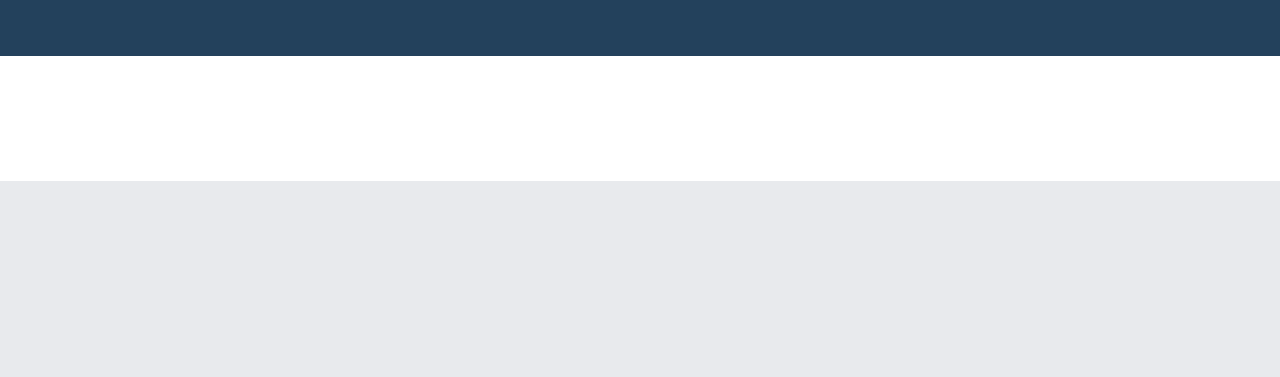
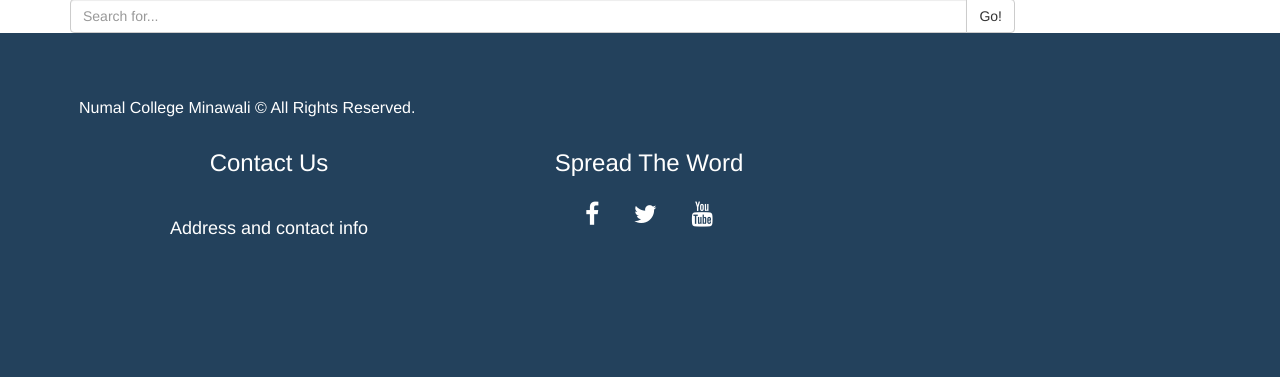
Before and after one commit to naeemrashid/FinalYearProject, a Flask app: page /catalog in a window 1280 px wide. Shown: the part 619-996 px from the top of the page. Before the commit the page ends 800 px from the top, so only its background shows below. Run offline with Flask 2, Linux system fonts and the light colour scheme; data that the repository does not hold is empty; some libraries are stand-ins or nearby versions.

Commit message:
fix layouts for home and catalog

```diff
--- a/application/app.py
+++ b/application/app.py
@@ -57,6 +57,9 @@
     application_catalog = mongo.db.catalog.find()
     return render_template('pages/catalog.html',application_catalog=application_catalog)
 
+@app.route('/catalog/<name>/details')
+def details(name=None):
+    return  render_template('pages/detail.html')
 @app.route('/add')
 def add():
     # payload={
@@ -86,6 +89,7 @@
 def add_app():
     # form = form = RegisterForm(request.form)
     return render_template('forms/add.html')
+
 # Error handlers.
 
 
--- a/application/static/css/main.css
+++ b/application/static/css/main.css
@@ -11,6 +11,8 @@
 html body{
     width: 100%;
     height: 100%;
+    font-weight: 300;
+}
     overflow-y: scroll;
 }
 .navbar{
@@ -125,12 +127,12 @@
 }
 
 /*landing page for home*/
-#home {
+.banner {
     background: url(/static/img/bg-jumbotron.png) no-repeat center center fixed;
     display: table;
     height: 100%;
     width: 100%;
-    padding-bottom: 20%;
+    padding: 10% 0 10% 0;
     position: relative;
     background-size: cover;
 }
@@ -144,6 +146,17 @@
 .landing-text h1{
     font-size: 500%;
     font-weight: 700;
+}
+.landing-text h2{
+    color: #78c9cf;
+    font-weight: 300;
+    padding: 2% 0 2% 0;
+}
+.banner-foot{
+    background: rgba(0,0,0,.3);
+    font-weight: 300;
+    text-align: center;
+    padding: 1% 0 1% 0;
 }
 .padding{
     padding: 80px 0;
--- a/application/static/css/main.quickfix.css
+++ b/application/static/css/main.quickfix.css
@@ -27,9 +27,6 @@
     line-height: 1.42857;
     font-weight: 300;
 }
-element {
-  height: 341px;
-}
 .center-block {
     display: block;
     margin-left: auto;
@@ -52,9 +49,6 @@
 .all-spacer-sm {
   padding: 3%;
 }
-element {
-  height: 124px;
-}
 .bg-lightGrayTwo {
   background-color: #ecf0f1;
 }
--- a/application/templates/layouts/main.html
+++ b/application/templates/layouts/main.html
@@ -76,7 +76,15 @@
       </div>
     </div>
 
-    {% block landing %}{% endblock %}
+    {% block landing %}
+    <div class="banner">
+      <div class="landing-text">
+          <h1>Educational Cloud Appstore</h1>
+          <h3>Pre-configured and Ready to Launch Applications with Docker and Kubernetes</h3>
+          <a href="#" class="btn btn-default btn-lg">Learn More</a>
+      </div>
+  </div>
+    {% endblock %}
     <!-- Begin page content -->
     <main id="content" role="main" class="container">
 
@@ -90,7 +98,6 @@
           {% endfor %}
         {% endif %}
       {% endwith %}
-
       {% block content %}{% endblock %}
 
     </main>
@@ -100,7 +107,28 @@
   <div id="footer">
     <div class="container">
       <p>Numal College Minawali &copy; All Rights Reserved.</p>
-      {% block footer %}{% endblock %}
+      {% block footer %}
+      <div class="container-fluid text-center">
+    <div class="row">
+        <div class="col-sm-4">
+            <h3>Contact Us</h3>
+            <br>
+            <h4>Address and contact info</h4>
+
+        </div>
+        <div class="col-sm-4">
+            <h3>Spread The Word</h3>
+            <a href="#" class="fa fa-facebook"></a>
+            <a href="#" class="fa fa-twitter"></a>
+            <a href="#" class="fa fa-youtube"></a>
+
+        </div>
+        <div class="col-sm-4">
+
+        </div>
+    </div>
+</div>
+      {% endblock %}
     </div>
   </div>
 
--- a/application/templates/pages/catalog.html
+++ b/application/templates/pages/catalog.html
@@ -1,27 +1,53 @@
 {% extends 'layouts/main.html' %}
-{% block title %}Applications Catalog{% endblock %}
+{% block landing %}
+<div class="banner">
+    <div class="landing-text">
+        <h1>Application Catalog for Students and Teachers</h1>
+        <h3>Pre-configured and Ready to Launch Educational Applications powered by Docker and Kubernetes </h3>
+        <a href="#" class="btn btn-default btn-lg">Learn More</a>
+    </div>
+</div>
+{% endblock %}
 {% block content %}
-
-<div class="jumbotron">
-  <div class="container" style="position:relative">
-    <div class="row">
-      <div class="col-xs-12 jumbotron-heading">
-        <h1>Packaged and Configured Applications For Desktops and Educational Cloud.</h1>
-      </div>
-      <div class="col-xs-12 jumbotron-bottom">
-        <h2><a href="https://rancher.com/support"><i class="fa fa-question"></i> Request Support </a></h2>
-      </div>
-    </div>
-  </div>
+<div class="search-bar">
+<div class="row">
+  <div class="col-lg-10 col-sm-12">
+    <div class="input-group">
+      <input type="text" class="form-control" placeholder="Search for...">
+      <span class="input-group-btn">
+        <button class="btn btn-default" type="button">Go!</button>
+      </span>
+    </div><!-- /input-group -->
+  </div><!-- /.col-lg-6 -->
+</div><!-- /.row -->
 </div>
-
-<div class="col-md-10 col-sm-8 col-xs-12 col-sm-offset-1">
     <div class="row center-block">
         {% from "_macros.html" import add_application %}
         {% for application in application_catalog %}
         {{ add_application(application.title ,application.sub_title,application.url,application.icon) }}
         {% endfor %}
     </div>
-</div>
 
 {% endblock %}
+{% block footer %}
+<div class="container-fluid text-center">
+    <div class="row">
+        <div class="col-sm-4">
+            <h3>Contact Us</h3>
+            <br>
+            <h4>Address and contact info</h4>
+
+        </div>
+        <div class="col-sm-4">
+            <h3>Spread The Word</h3>
+            <a href="#" class="fa fa-facebook"></a>
+            <a href="#" class="fa fa-twitter"></a>
+            <a href="#" class="fa fa-youtube"></a>
+
+        </div>
+        <div class="col-sm-4">
+
+        </div>
+    </div>
+</div>
+{% endblock %}
```
Also changed, not shown: application/templates/errors/404.html (+6 -4 lines), application/templates/layouts/error.html (added, +39 -0 lines), application/templates/pages/home.html (+2 -23 lines).
